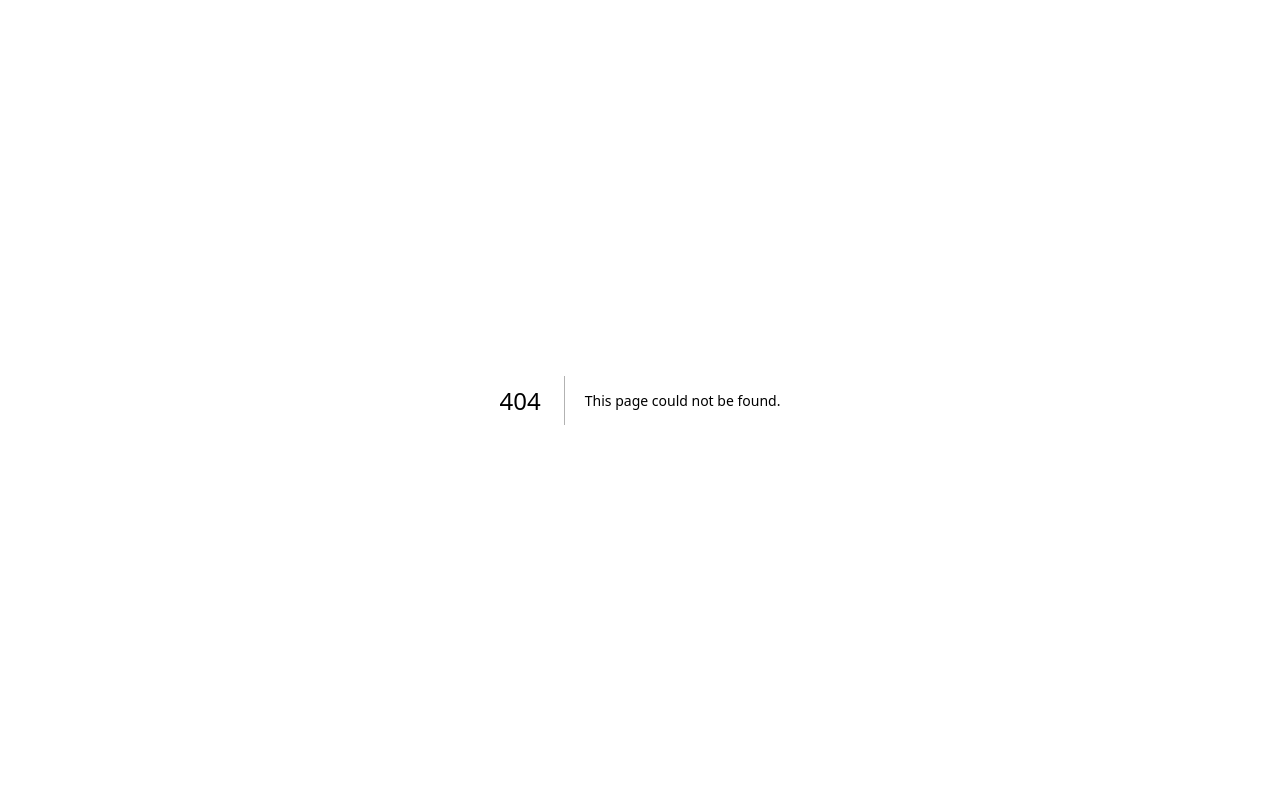
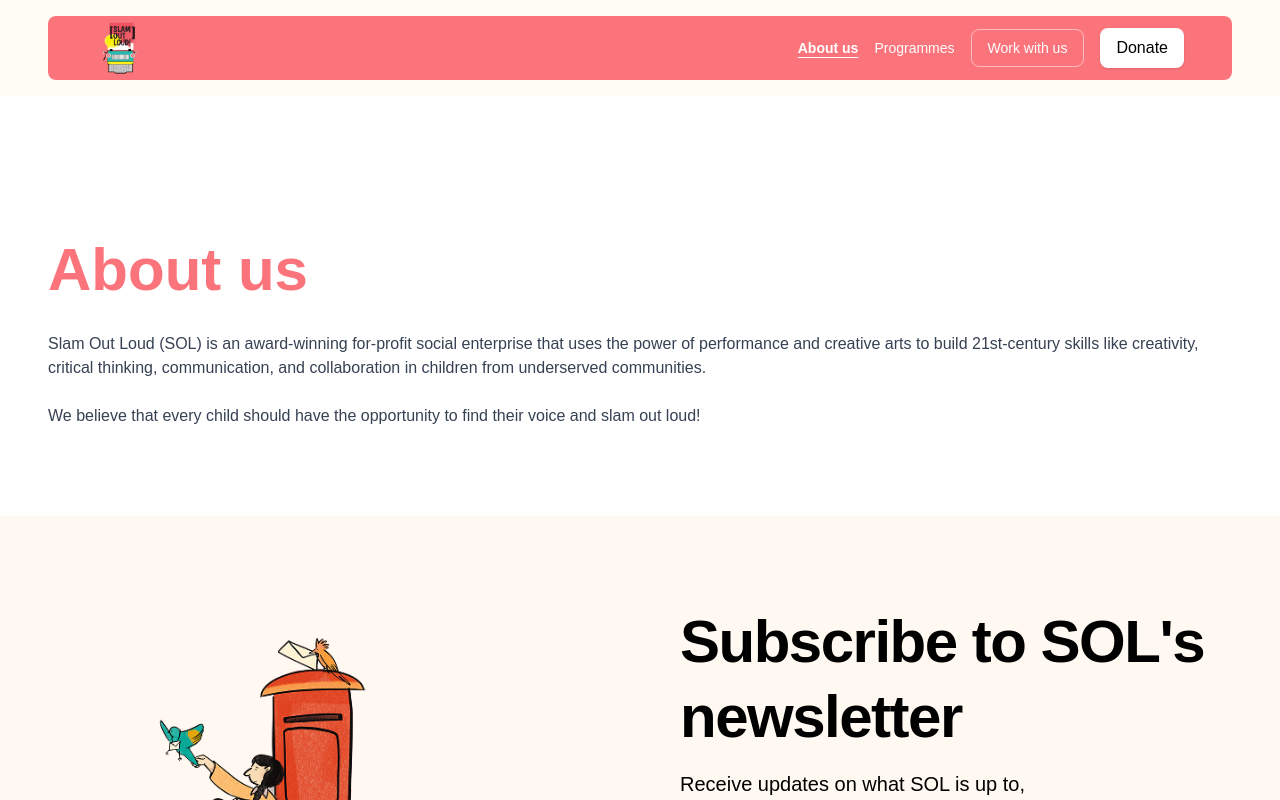
Before and after one commit to mokshchadha/slamoutloud, a Next.js app: page /about-us in a window 1280 px wide. Before the commit this address had no page. Shown: the top 800 px of the page. Built offline with nearby package versions, Linux system fonts and the light colour scheme.

Commit message:
navigation added and new pages

```diff
--- /dev/null
+++ b/src/app/about-us/page.tsx
@@ -0,0 +1,22 @@
+import Footer from "../components/Footer";
+import Newsletter from "../components/homepage/Newsletter";
+
+export default function AboutUs() {
+  return (
+    <main className="min-h-screen pt-20">
+      <section className="py-16 px-6 md:px-12 max-w-7xl mx-auto">
+        <h1 className="text-4xl md:text-6xl font-bold mb-8 text-[#fb747b]">About us</h1>
+        <div className="prose prose-lg text-gray-700">
+          <p className="mb-6">
+            Slam Out Loud (SOL) is an award-winning for-profit social enterprise that uses the power of performance and creative arts to build 21st-century skills like creativity, critical thinking, communication, and collaboration in children from underserved communities.
+          </p>
+          <p className="mb-6">
+            We believe that every child should have the opportunity to find their voice and slam out loud!
+          </p>
+        </div>
+      </section>
+      <Newsletter />
+      <Footer />
+    </main>
+  );
+}
--- /dev/null
+++ b/src/app/components/Header.tsx
@@ -0,0 +1,65 @@
+"use client";
+
+import Link from "next/link";
+import Image from "next/image";
+import { usePathname } from "next/navigation";
+
+export default function Header() {
+  const pathname = usePathname();
+
+  const navLinks = [
+    { name: "About us", href: "/about-us" },
+    { name: "Programmes", href: "/programmes" },
+    { name: "Work with us", href: "/work-with-us" },
+  ];
+
+  return (
+    <header className="py-4 px-6 md:px-12 flex flex-col md:flex-row items-center justify-between text-white bg-[#fffcf5]">
+      {/* Logo Area */}
+      <div className="bg-[#fb747b] flex justify-between items-center w-full py-1 px-2 md:px-12 rounded-lg">
+        <div className="flex items-center mb-4 md:mb-0">
+          <Link href="/">
+            <Image
+              src="/sol_logo.png"
+              alt="Slam Out Loud Logo"
+              width={50}
+              height={30}
+              className="object-contain"
+            />
+          </Link>
+        </div>
+
+        <div className="flex items-center gap-4">
+          {/* Navigation */}
+          <nav className="flex flex-wrap gap-3 md:gap-4 items-center text-sm font-medium mb-2 md:mb-0">
+            {navLinks.map((link) => (
+              <Link
+                key={link.href}
+                href={link.href}
+                className={`transition-colors ${
+                  pathname === link.href
+                    ? "text-white font-bold underline underline-offset-4"
+                    : "hover:text-red-100"
+                } ${
+                  link.name === "Work with us"
+                    ? "border border-white/50 px-4 py-2 rounded-lg hover:bg-white/10"
+                    : ""
+                }`}
+              >
+                {link.name}
+              </Link>
+            ))}
+          </nav>
+
+          {/* Action Button */}
+          <Link
+            href="/donate"
+            className="bg-white text-black px-4 py-2 rounded-lg hover:bg-gray-100 transition-colors shadow-sm font-medium"
+          >
+            Donate
+          </Link>
+        </div>
+      </div>
+    </header>
+  );
+}
--- a/src/app/components/homepage/Header.tsx
+++ /dev/null
@@ -1,47 +0,0 @@
-import Link from "next/link";
-import Image from "next/image";
-
-export default function Header() {
-  return (
-    <header className="py-4 px-6 md:px-12 flex flex-col md:flex-row items-center justify-between text-white">
-      {/* Logo Area */}
-      <div className="bg-[#fb747b] flex justify-between items-center w-full py-1 px-2 md:px-12 rounded-lg">
-        <div className="flex items-center mb-4 md:mb-0">
-          <Image
-            src="/sol_logo.png"
-            alt="Slam Out Loud Logo"
-            width={50}
-            height={30}
-            className="object-contain"
-          />
-        </div>
-
-        <div className="flex items-center gap-4">
-          {/* Navigation */}
-          <nav className="flex flex-wrap gap-3 md:gap-4 items-center text-sm font-medium mb-2 md:mb-0">
-            <Link href="#" className="hover:text-red-100 transition-colors">
-              About us
-            </Link>
-            <Link href="#" className="hover:text-red-100 transition-colors">
-              Programs
-            </Link>
-            <Link
-              href="#"
-              className="border border-white/50 px-4 py-2 rounded-lg hover:bg-white/10 transition-colors"
-            >
-              Work with us
-            </Link>
-          </nav>
-
-          {/* Action Button */}
-          <Link
-            href="#"
-            className="bg-white text-black px-2 py-2 rounded-lg hover:bg-gray-100 transition-colors shadow-sm"
-          >
-            Donate
-          </Link>
-        </div>
-      </div>
-    </header>
-  );
-}
--- a/src/app/layout.tsx
+++ b/src/app/layout.tsx
@@ -13,6 +13,7 @@
 });
 
 import { Patrick_Hand } from "next/font/google";
+import Header from "./components/Header";
 
 const patrickHand = Patrick_Hand({
   weight: "400",
@@ -35,6 +36,7 @@
       <body
         className={`${geistSans.variable} ${geistMono.variable} ${patrickHand.variable} antialiased`}
       >
+        <Header />
         {children}
       </body>
     </html>
--- a/src/app/page.tsx
+++ b/src/app/page.tsx
@@ -1,4 +1,3 @@
-import Header from "./components/homepage/Header";
 import Hero from "./components/homepage/Hero";
 import VisionMission from "./components/homepage/VisionMission";
 import WeareSOL from "./components/homepage/WeareSOL";
@@ -16,7 +15,6 @@
 export default function Home() {
   return (
     <main className="min-h-screen">
-      <Header />
       <Hero />
       <DidYouKnow />
       <WeareSOL />
--- /dev/null
+++ b/src/app/programmes/page.tsx
@@ -0,0 +1,24 @@
+import Footer from "../components/Footer";
+import Newsletter from "../components/homepage/Newsletter";
+
+export default function ProgrammesPage() {
+  return (
+    <main className="min-h-screen pt-20">
+      <section className="py-16 px-6 md:px-12 max-w-7xl mx-auto">
+        <h1 className="text-4xl md:text-6xl font-bold mb-8 text-[#fb747b]">Our Programmes</h1>
+        <div className="prose prose-lg text-gray-700">
+          <p className="mb-6">
+            We offer various programmes tailored to different age groups and needs, focusing on voice, agency, and creative expression.
+          </p>
+          <ul className="list-disc pl-6 mb-6">
+            <li>Voice For All</li>
+            <li>Jijivisha Fellowship</li>
+            <li>SOL Academy</li>
+          </ul>
+        </div>
+      </section>
+      <Newsletter />
+      <Footer />
+    </main>
+  );
+}
```
